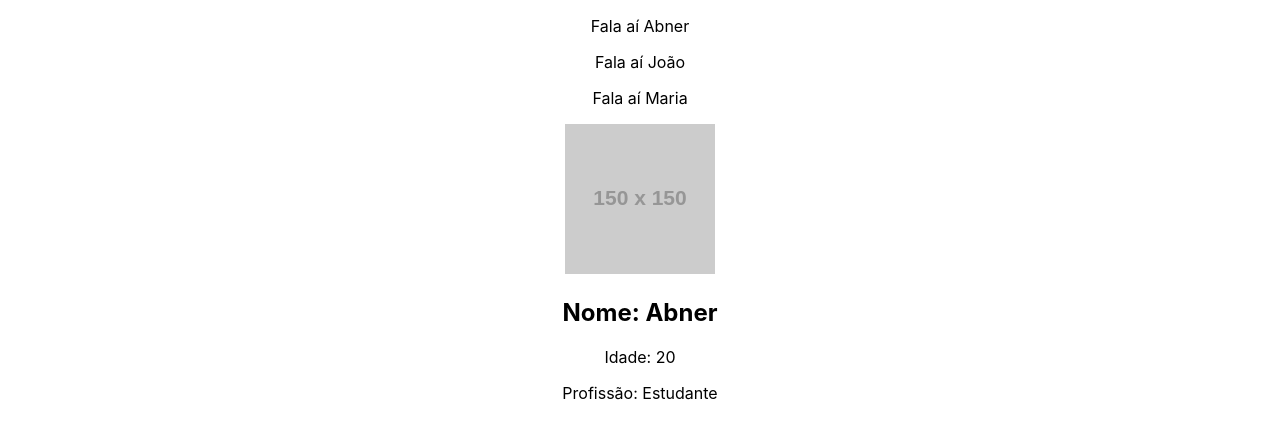
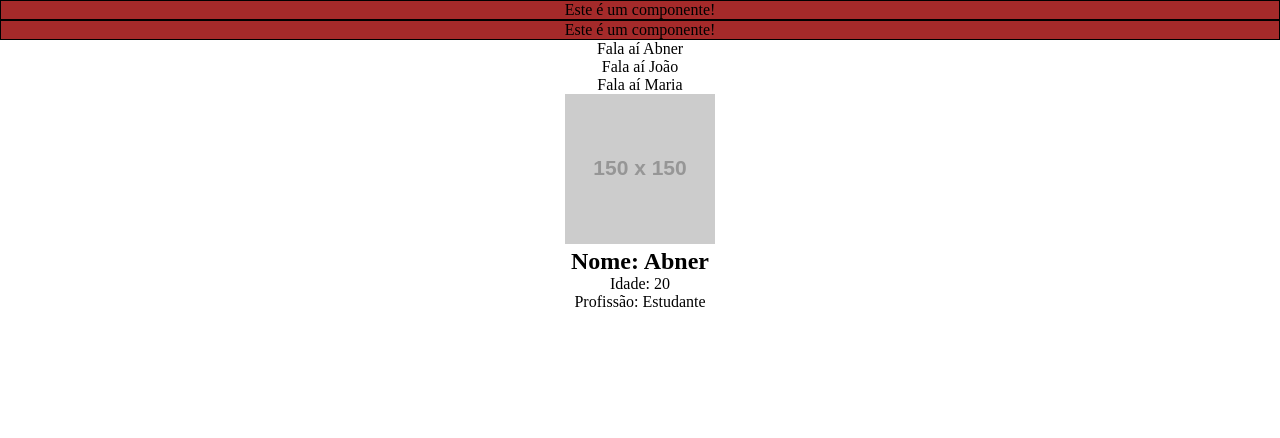
Before and after one commit to AbnerBenicio/react-course, a React (Create React App) app: page / in a window 1280 px wide. Shown: the top 438 px of the page. Built offline with nearby package versions, Linux system fonts and the light colour scheme.

Commit message:
Css no react

```diff
--- a/src/App.js
+++ b/src/App.js
@@ -1,6 +1,7 @@
 import './App.css';
 import SayMyName from './components/SayMyName';
 import People from './components/People';
+import Frase from './components/Frase';
 
 function App() {
 
@@ -8,6 +9,8 @@ function App() {
 
   return (
     <div className="App">
+      <Frase />
+      <Frase />
       <SayMyName nome="Abner"/>
       <SayMyName nome="João"/>
       <SayMyName nome={nome}/>
--- a/src/components/Frase.js
+++ b/src/components/Frase.js
@@ -1,7 +1,10 @@
+import styles from "./Frase.module.css"
+
 function Frase () {
+
     return (
         <div>
-            <p>Este é um componente!</p>
+            <p className={styles.frase}>Este é um componente!</p>
         </div>
     )
 }
--- /dev/null
+++ b/src/components/Frase.module.css
@@ -0,0 +1,8 @@
+.frase {
+    background-color: brown;
+    border: 1px solid #000;
+}
+
+.frase.ativa {
+    background-color: blue;
+}
--- a/src/index.css
+++ b/src/index.css
@@ -1,13 +1,5 @@
-body {
+* {
   margin: 0;
-  font-family: -apple-system, BlinkMacSystemFont, 'Segoe UI', 'Roboto', 'Oxygen',
-    'Ubuntu', 'Cantarell', 'Fira Sans', 'Droid Sans', 'Helvetica Neue',
-    sans-serif;
-  -webkit-font-smoothing: antialiased;
-  -moz-osx-font-smoothing: grayscale;
+  padding: 0;
+  box-sizing: border-box;
 }
-
-code {
-  font-family: source-code-pro, Menlo, Monaco, Consolas, 'Courier New',
-    monospace;
-}
```
